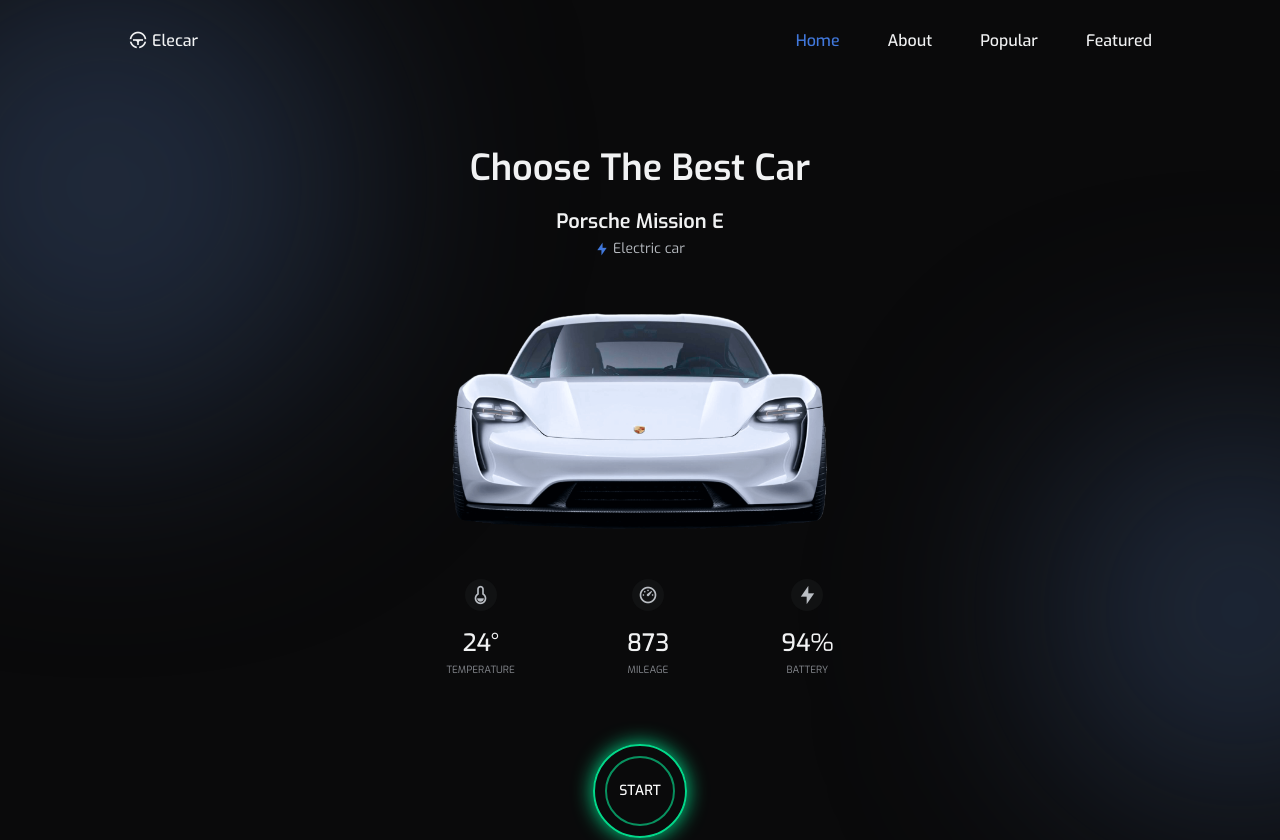
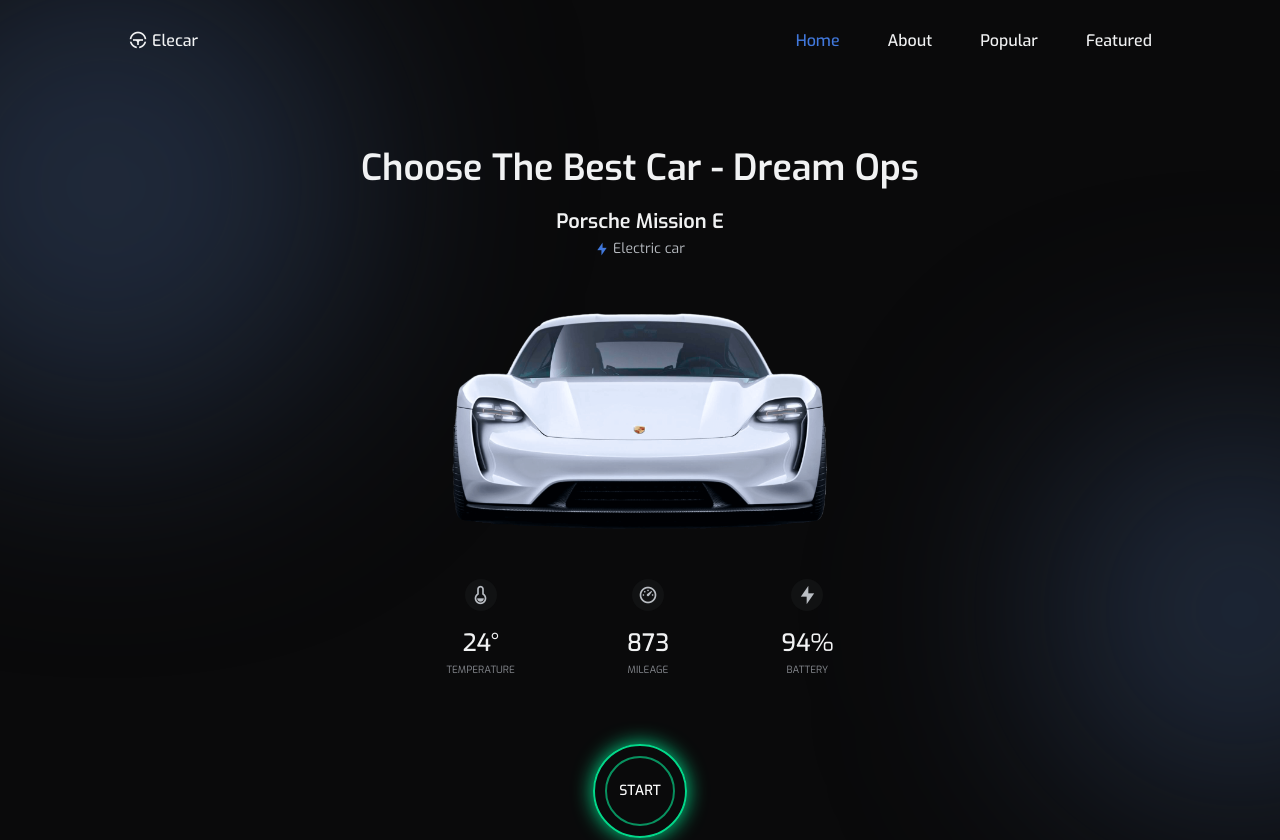
Before and after one commit to ThomasFlandin/Elecar-devops, a plain HTML site: page index.html in a window 1280 px wide. Shown: the top 840 px of the page. Drawn offline with nearby package versions, Linux system fonts and the light colour scheme.

Commit message:
Update index.html

```diff
--- a/index.html
+++ b/index.html
@@ -69,7 +69,7 @@
             <div class="home__container container grid">
                 <div class="home__data">
                     <h1 class="home__title">
-                        Choose The Best Car
+                        Choose The Best Car - Dream Ops
                     </h1>
                         <!-- Ceci est un test -->
                     <h2 class="home__subtitle">
```
